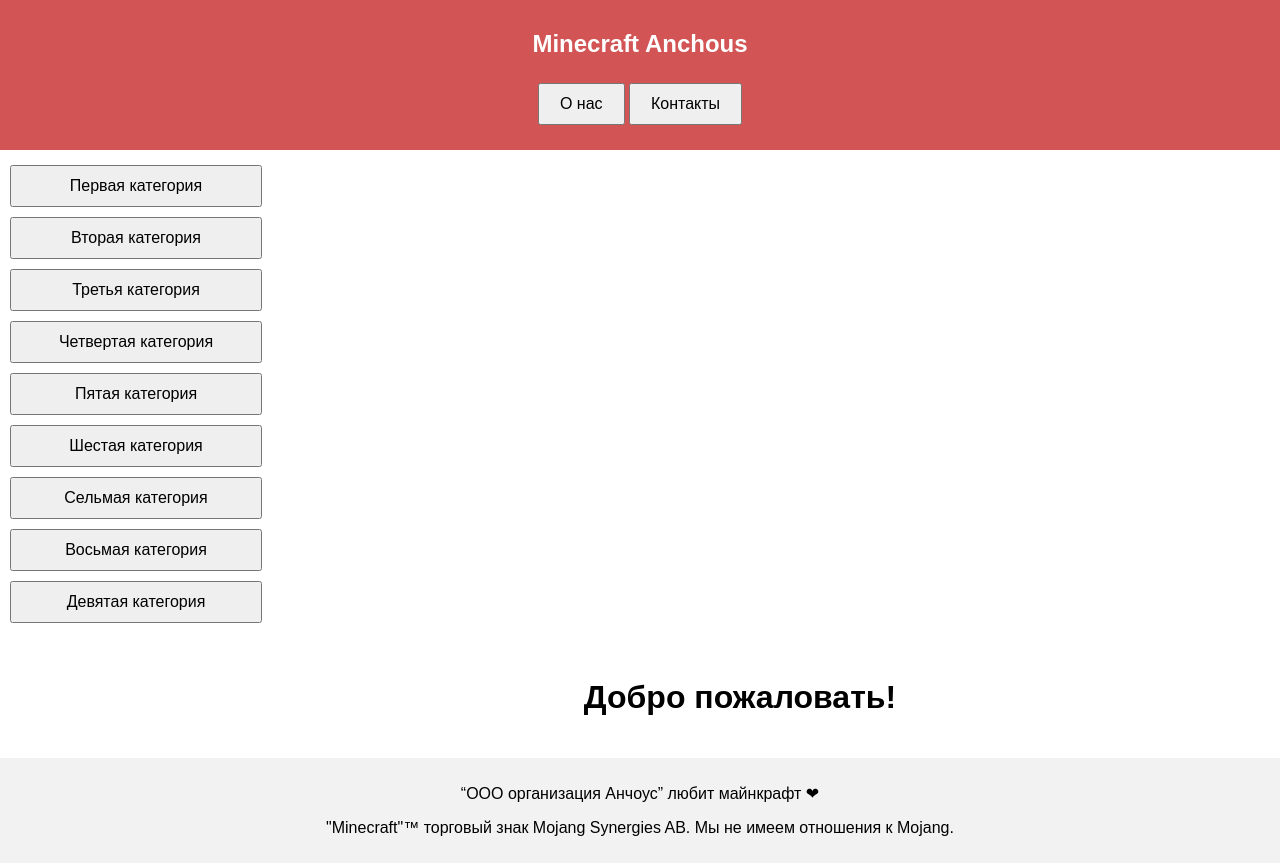
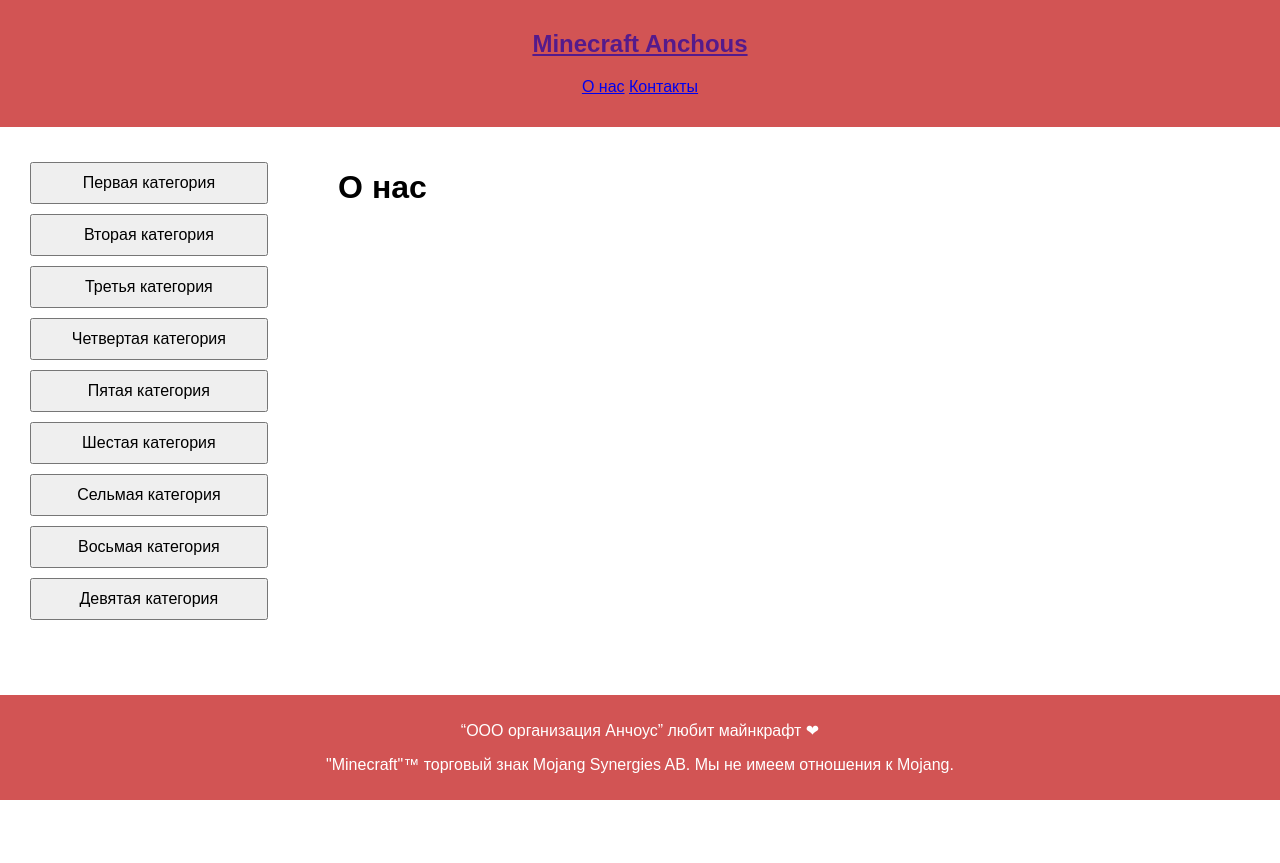
Before and after one commit to Yashima-san/Minecraft_STORY, a Django app: template craft_story/templates/about.html in a window 1280 px wide. After the commit the page ends 800 px from the top, so only its background shows below. Run offline with Django 5.2, Linux system fonts and the light colour scheme; the template is opened without the code that fills it, so the values that code supplies are empty.

Commit message:
three commit

```diff
--- a/craft/urls.py
+++ b/craft/urls.py
@@ -3,6 +3,6 @@
 
 urlpatterns = [
     path("", views.index),
-    path("about", views.about),
-    path("contact", views.contact),
+    path("about/", views.about),
+    path("contacts/", views.contacts),
 ]
--- a/craft_story/templates/about.html
+++ b/craft_story/templates/about.html
@@ -28,42 +28,44 @@
             margin: 5px 0;
             padding: 10px 20px;
             font-size: 16px;
-            width: 20%;
+            width: 120%;
         }
-        nav button {
-            margin: 5px 0;
-            padding: 10px 20px;
+        div#navigation {
+            color: white;
+            text-decoration: none;
+            margin: 5px 0px;
             font-size: 16px;
         }
-        nav {
+        div {
+            margin-left:100px;
             text-align: center;
-            margin: 10px 0;
         }
         main {
             display: flex; /* Включаем flex для выравнивания */
-            justify-content: center; /* Центрируем по горизонтали */
-            align-items: center; /* Центрируем по вертикали */
-            margin-left: 200px; /* Отступ слева для nav */
             flex-grow: 1;
             text-align: center;
             padding: 20px;
         }
         footer {
+            color:white;
             text-align: center;
             padding: 10px;
-            background-color: #f2f2f2;
+            background-color: #D25454;
         }
     </style>
 </head>
 <body>
     <header>
-        <h2>Minecraft Anchous</h2>
-        <nav>
-            <a href="about.html"><button>О нас</button></a>
-            <a href="contact.html"><button>Контакты</button></a>
-        </nav>
+        <a href=""><h2>Minecraft Anchous </h2><a>
+            <div id="navigation">
+            <a href="/about">О нас</a>
+            <a href="/contacts">Контакты</a></div>
+            <h1>{% block header %}{% endblock header %}</h1>
+            <div>{% block content%}{% endblock content %}</div>
+        </div>
     </header>
-    <nav id ="kat">
+    <main>
+        <nav id="kat">
             <button>Первая категория</button>
             <button>Вторая категория</button>
             <button>Третья категория</button>
@@ -74,10 +76,10 @@
             <button>Восьмая категория</button>
             <button>Девятая категория</button>
         </nav>
-    <main>
-        <h1>Добро пожаловать!</h1>
+        <div>
+            <h1>О нас</h1>
+        </div>
     </main>
-
     <footer>
         <p>“ООО организация Анчоус” любит майнкрафт ❤</p>
         <p>"Minecraft"™ торговый знак Mojang Synergies AB. Мы не имеем отношения к Mojang.</p>
--- a/craft_story/views.py
+++ b/craft_story/views.py
@@ -6,5 +6,5 @@
 def about(request):
     return render(request, "about.html")
 
-def contact(request):
-    return render(request, "contact.html")
+def contacts(request):
+    return render(request, "contacts.html")
```
Also changed, not shown: craft_story/templates/contacts.html (renamed from craft_story/templates/contact.html, +21 -19 lines), craft_story/templates/index.html (+22 -19 lines), craft_story/CSS/style.css (added). Lines whose indentation alone changed are shown as unchanged.
